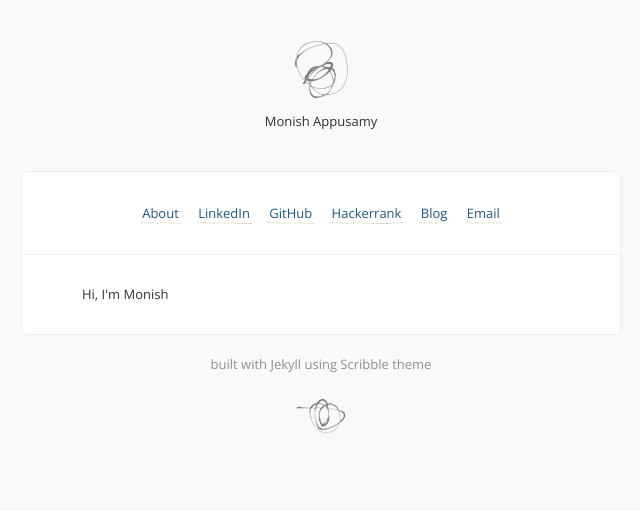
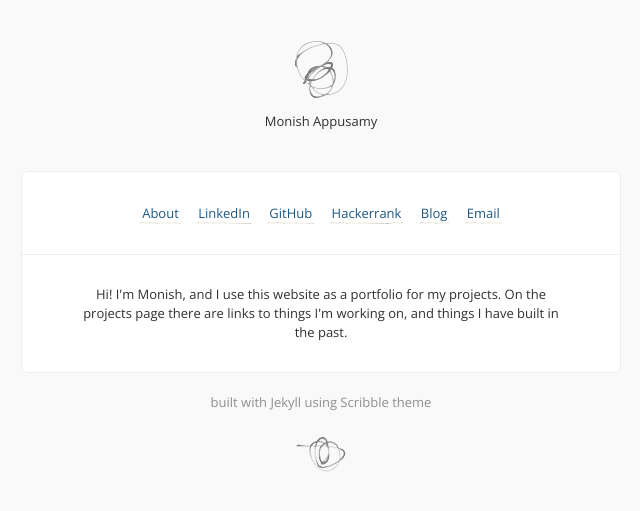
Before and after one commit to monishappusamy/monishappusamy.github.io, a Jekyll site: the page built from index.html, in a window 1280 px wide. Shown: the top 511 px of the page, without its empty margins (319-959 px from the left). Built offline with Jekyll 4.4.1, drawn with Linux system fonts in a browser that asks for light colours; Markdown is read by kramdown in place of the engine named in the settings; comment, search, counter and statistics services are not loaded.

Commit message:
Update index.html

```diff
--- a/index.html
+++ b/index.html
@@ -2,7 +2,10 @@
 layout: index
 ---
 
-Hi, I'm Monish
+<center>
+  Hi! I'm Monish, and I use this website as a portfolio for my projects. On the projects page there are links to things I'm working on, and things I have built in the past.
+
+</center>
 
 <!--<ul class="posts">
   {% for post in site.posts %}
```
